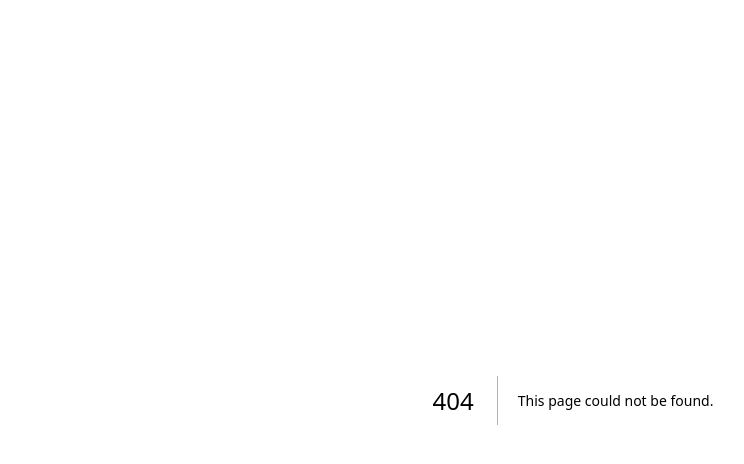
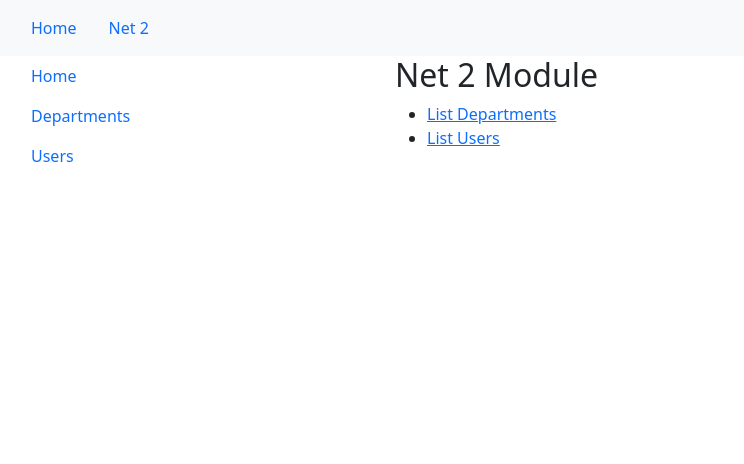
Before and after one commit to cyrild2000/netaccess, a Next.js app: page /Net2 in a window 1280 px wide. Before the commit this address had no page. Shown: the top 464 px of the page, without its empty margins (67-811 px from the left). Built offline with nearby package versions, Linux system fonts and the light colour scheme.

Commit message:
general updates

```diff
--- /dev/null
+++ b/src/app/Net2/layout.tsx
@@ -0,0 +1,17 @@
+import NetAccessSideNav from "../nav/net2sidenav";
+
+
+export default function Layout({children}:{children:React.ReactNode}){
+    return(
+        <div className="container">
+            <div className="row">
+                <div className="col-4">
+                    <NetAccessSideNav />
+                </div>
+                <div className="col-8">{children}</div>
+
+            </div>
+
+        </div>
+    )
+}
--- /dev/null
+++ b/src/app/Net2/page.tsx
@@ -0,0 +1,13 @@
+import Link from 'next/link'
+
+export default function Page(){
+    return (
+        <>
+        <h2>Net 2 Module</h2>
+        <ul>
+            <li><Link href="net2/departments">List Departments</Link></li>
+            <li><Link href="net2/users">List Users</Link></li>
+        </ul>
+        </>
+    );
+}
--- a/src/app/layout.tsx
+++ b/src/app/layout.tsx
@@ -2,6 +2,7 @@ import type { Metadata } from "next";
 import { Geist, Geist_Mono } from "next/font/google";
 import "./globals.css";
 import "bootstrap/dist/css/bootstrap.min.css";
+import HeadNav from "./nav/headnav";
 
 const geistSans = Geist({
   variable: "--font-geist-sans",
@@ -26,6 +27,7 @@ export default function RootLayout({
   return (
     <html lang="en">
       <body className={`${geistSans.variable} ${geistMono.variable}`}>
+        <HeadNav />
         {children}
       </body>
     </html>
--- /dev/null
+++ b/src/app/nav/headnav.tsx
@@ -0,0 +1,18 @@
+export default function HeadNav(){
+    return(
+        <>
+            <nav className="navbar bg-body-tertiary">
+                <div className="container">
+                <ul className="nav justify-content-center">
+                    <li className="nav-item">
+                        <a className="nav-link" href="/">Home</a>
+                    </li>
+                    <li className="nav-item">
+                        <a className="nav-link" href="/net2">Net 2</a>
+                    </li>
+                </ul>
+                </div>
+            </nav>
+        </>
+    );
+}
--- /dev/null
+++ b/src/app/nav/net2sidenav.tsx
@@ -0,0 +1,15 @@
+export default function NetAccessSideNav(){
+    return(
+      <ul className="nav flex-column">
+          <li className="nav-item">
+              <a className="nav-link" href="/net2">Home</a>
+          </li>
+          <li className="nav-item">
+              <a className="nav-link" href="/net2/departments">Departments</a>
+          </li>
+          <li className="nav-item">
+              <a className="nav-link" href="/net2/users">Users</a>
+          </li>
+      </ul>
+    );
+  }
--- a/src/app/services/Net2Ctx.tsx
+++ b/src/app/services/Net2Ctx.tsx
@@ -14,4 +14,4 @@ class Net2Context {
 }//end of Net2Context
 
 export { Net2Context };
-export const ctx = new Net2Context("your_server_name", "your_api_username", "your_api_pwd", "your_client_id");
+//export const ctx = new Net2Context("your_server_name", "your_api_username", "your_api_pwd", "your_client_id");
```
Also changed, not shown: src/app/page.tsx (+2 -5 lines), 1 other file (tests, documents, lock files or other folders).
